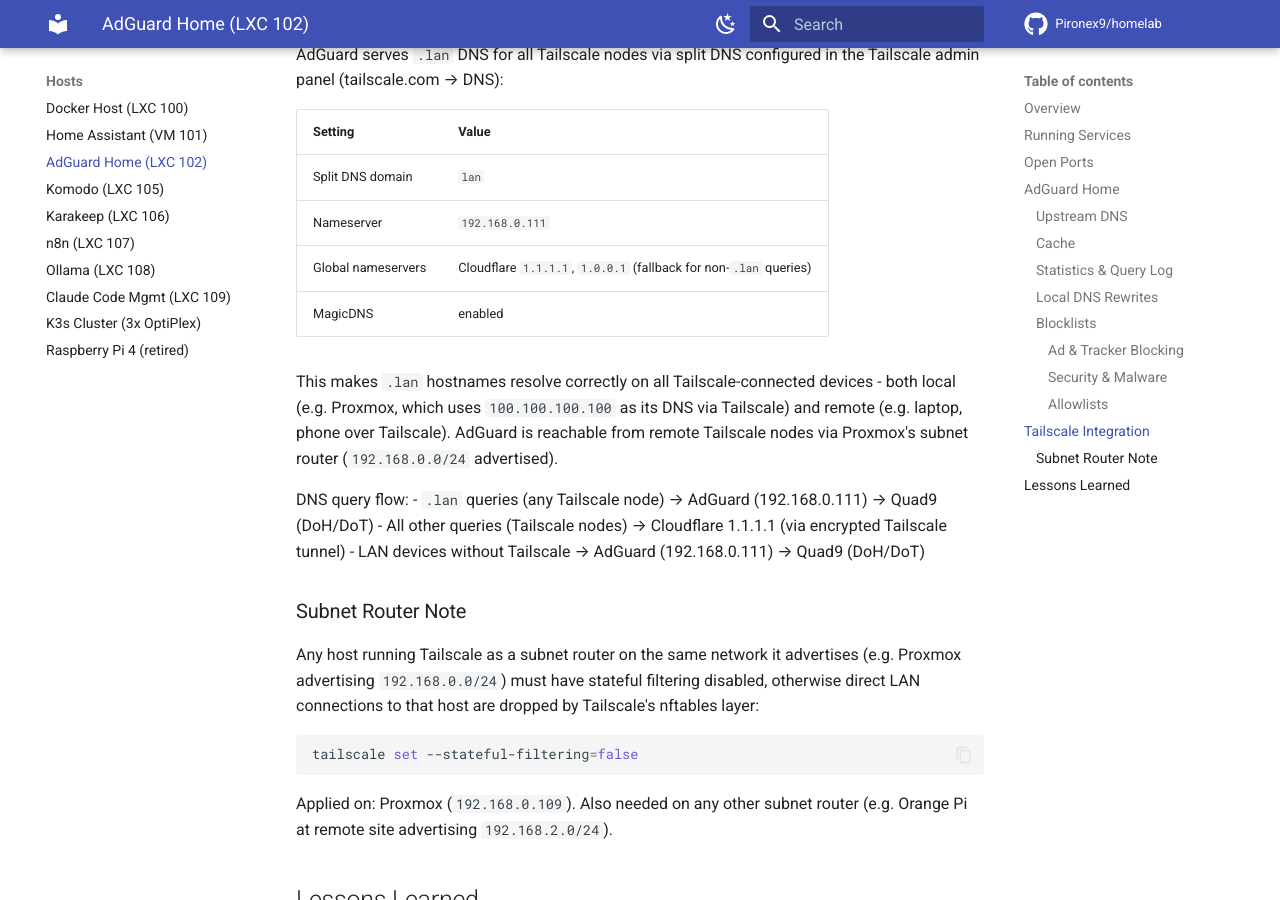
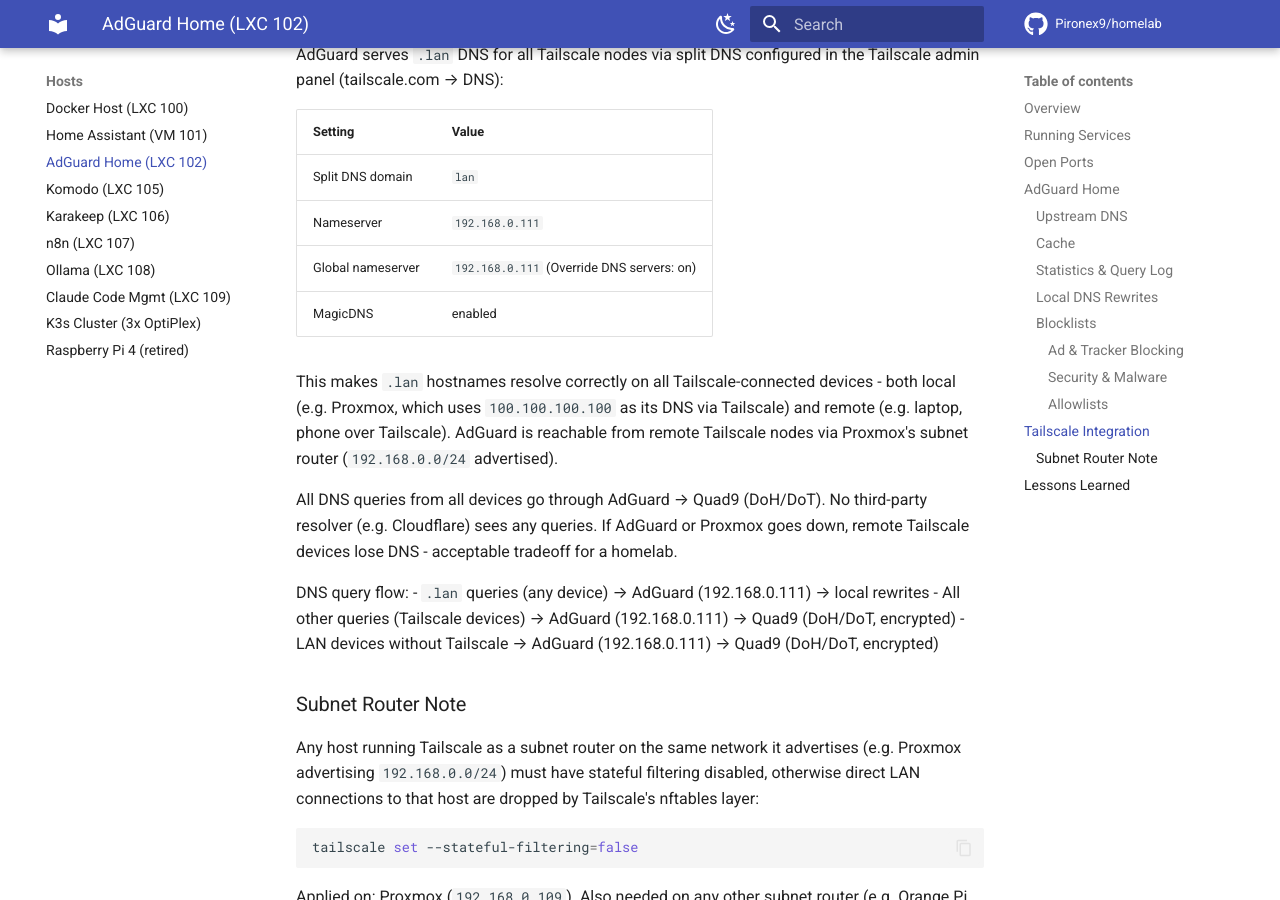
Before and after one commit to Pironex9/homelab, an MkDocs documentation site: the page built from docs/hosts/adguard.md, in a window 1280 px wide and 900 px high, scrolled down 5018 px. Built offline with MkDocs 1.6.1 and Material for MkDocs 9.7.7, drawn with Linux system fonts in a browser that asks for light colours; comment, search, counter and statistics services are not loaded.

Commit message:
Update Tailscale DNS: AdGuard as sole global nameserver, remove Cloudflare

```diff
--- a/docs/hosts/adguard.md
+++ b/docs/hosts/adguard.md
@@ -143,15 +143,17 @@
 |---------|-------|
 | Split DNS domain | `lan` |
 | Nameserver | `192.168.0.111` |
-| Global nameservers | Cloudflare `1.1.1.1`, `1.0.0.1` (fallback for non-`.lan` queries) |
+| Global nameserver | `192.168.0.111` (Override DNS servers: on) |
 | MagicDNS | enabled |
 
 This makes `.lan` hostnames resolve correctly on all Tailscale-connected devices - both local (e.g. Proxmox, which uses `100.100.100.100` as its DNS via Tailscale) and remote (e.g. laptop, phone over Tailscale). AdGuard is reachable from remote Tailscale nodes via Proxmox's subnet router (`192.168.0.0/24` advertised).
 
+All DNS queries from all devices go through AdGuard → Quad9 (DoH/DoT). No third-party resolver (e.g. Cloudflare) sees any queries. If AdGuard or Proxmox goes down, remote Tailscale devices lose DNS - acceptable tradeoff for a homelab.
+
 DNS query flow:
-- `.lan` queries (any Tailscale node) → AdGuard (192.168.0.111) → Quad9 (DoH/DoT)
-- All other queries (Tailscale nodes) → Cloudflare 1.1.1.1 (via encrypted Tailscale tunnel)
-- LAN devices without Tailscale → AdGuard (192.168.0.111) → Quad9 (DoH/DoT)
+- `.lan` queries (any device) → AdGuard (192.168.0.111) → local rewrites
+- All other queries (Tailscale devices) → AdGuard (192.168.0.111) → Quad9 (DoH/DoT, encrypted)
+- LAN devices without Tailscale → AdGuard (192.168.0.111) → Quad9 (DoH/DoT, encrypted)
 
 ### Subnet Router Note
 
```
